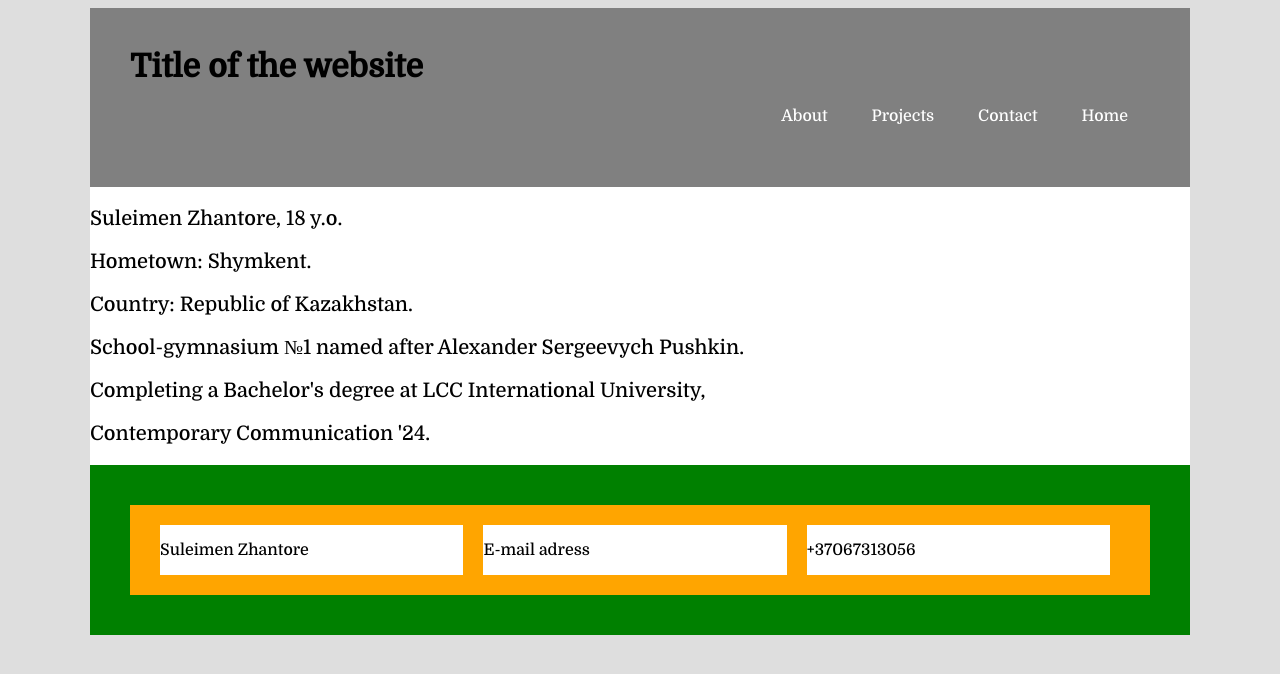
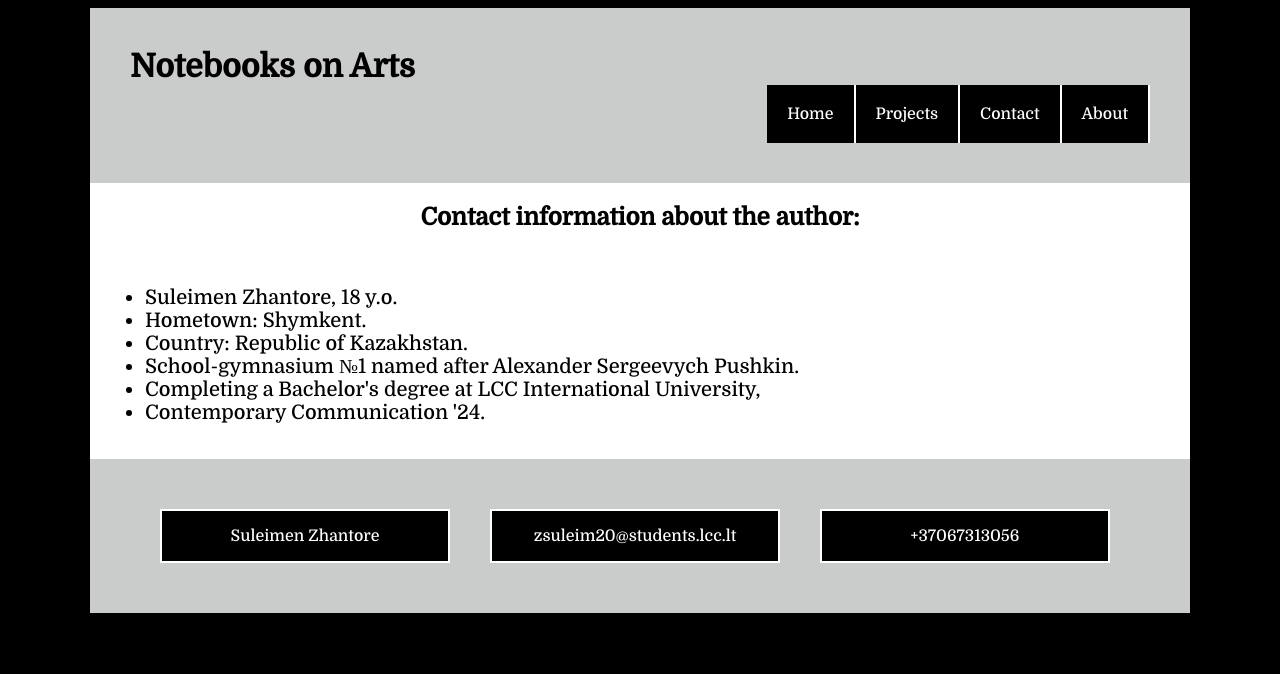
Before and after one commit to ZhantoreS/ZhantoreS.github.io, a plain HTML site: page contact.html in a window 1280 px wide. Drawn offline with Linux system fonts and the light colour scheme.

Commit message:
Add files via upload

```diff
--- a/Style.css
+++ b/Style.css
@@ -1,5 +1,5 @@
 body {
-	background-color: #dedede;
+	background-color: white;
 }
 
 #container{
@@ -8,9 +8,24 @@ body {
 	background-color: white;
 }
 
+body{
+	background-color: #000;
+}
+
+main h2{
+	font-family: 'Domine', serif;
+	background-color: white;
+}
+
+main h1{
+	font-family: 'Domine', serif;
+	background-color: white;
+}
+
 header{
-	background-color: grey;
+	background-color: #cacccb;
 	padding: 40px;
+	font-family: 'Domine', serif;
 }
 
 header h2{
@@ -19,6 +34,7 @@ header h2{
 	padding-right: 20px;
 	padding-bottom: 10px;
 }
+
 
 nav ul{
 	list-style-type: none;
@@ -33,24 +49,25 @@ nav li{
 
 nav li a{
 	display: block;
-  color: white;
+	color: #fff;
 	text-align: center;
-  padding: 22px 22px;
+	padding: 20px 20px;
 	text-decoration: none;
 	font-family: 'Domine', serif;
-  background-color: grey-blue;
+	background-color: #000;
+	border-right: 2px solid #fff;
 }
 
 nav li a:hover{
-  background-color: #111;
+	background-color: #cacccb;
 }
 
 li a:hover:not(.active) {
-  background-color: #111;
+	background-color: #cacccb;
 }
 
 .active {
-  background-color: #04AA6D;
+	background-color: #cacccb;
 }
 
 header h1{
@@ -59,8 +76,18 @@ header h1{
 }
 
 footer {
-	background-color: green;
+	background-color: #cacccb;
 	padding: 40px;
+}
+
+.link{
+	text-decoration: none;
+	color: black;
+}
+
+.email{
+	text-decoration: none;
+	color: white;
 }
 
 #charlie {
@@ -78,40 +105,62 @@ main p{
 	font-family: 'Domine', serif;
 }
 
-main h2{
+#cia{
+	text-align: center;
 	font-family: 'Domine', serif;
-	background-color: grey;
 }
 
-main h1{
+
+.contact{
 	font-family: 'Domine', serif;
+	font-size: 20px;
+
 }
 
 .two-column{
 	display: grid;
 	grid-template-columns: 50% 50%;
 	padding: 40px;
-	background-color: pink;
+	background-color: #fff;
 }
 
 .two-column div{
-	background-color: white;
+	background-color: #fff;
 	margin-left: 10px;
 	margin-right: 10px;
+	text-align: center;
 	font-family: 'Domine', serif;
+	text-decoration: none;
+
 }
 
 .three-column{
 	display: grid;
 	grid-template-columns: 33% 33% 33%;
-	padding: 20px;
-	background-color: orange;
+	padding: 10px 10px;
+	color: #000;
+	background-color: #cacccb;
 }
 
 
 .three-column div{
-	background-color: white;
-	margin-left: 10px;
-	margin-right: 10px;
+	background-color: #000;
+	margin-left: 20px;
+	margin-right: 20px;
+	text-align: center;
+	border-width: 2px;
+	border-color: #fff;
+	border-style: solid;
+	color: #fff;
 	font-family: 'Domine', serif;
 }
+
+.contact{
+	background: #fff;
+	padding: 15px;
+}
+
+article p{
+	background-color: #fff;
+	font-size: 16px;
+}
--- a/contact.html
+++ b/contact.html
@@ -8,24 +8,30 @@
 	<body>
 		<div id="container">
 		<header>
-			<h1> Title of the website</h1>
+			<h1>Notebooks on Arts</h1>
 			<nav>
 				<ul>
-				  <li><a href="index.html">Home</a></li>
+				  <li><a href="about.html">About</a></li>
 				  <li><a href="contact.html">Contact</a></li>
 				  <li><a href="projects.html">Projects</a></li>
-				  <li><a href="about.html">About</a></li>
+				  <li><a href="index.html">Home</a></li>
 				</ul>
 			</nav>
 		</header>
 		<main>
-			<p>Suleimen Zhantore, 18 y.o.</p>
-			<p>Hometown: Shymkent.</p>
-			<p>Country: Republic of Kazakhstan.</p>
-			<p>School-gymnasium №1 named after Alexander Sergeevych Pushkin.</p>
-			<p>Completing a Bachelor's degree at LCC International University,</p>
-			<p>Contemporary Communication '24.</p>
-
+			<h2 id="cia">Contact information about the author:</h2>
+			<div class="contact">
+				<div>
+					<ul>
+						<li>Suleimen Zhantore, 18 y.o.</li>
+						<li>Hometown: Shymkent.</li>
+						<li>Country: Republic of Kazakhstan.</li>
+						<li>School-gymnasium №1 named after Alexander Sergeevych Pushkin.</li>
+						<li>Completing a Bachelor's degree at LCC International University,</li>
+						<li>Contemporary Communication '24.</li>
+					</ul>
+				</div>
+			</div>
 		</main>
 		<footer>
 			<div class="three-column">
@@ -33,7 +39,9 @@
 					<p>Suleimen Zhantore</p>
 				</div>
 				<div>
-					<p>E-mail adress</p>
+					<a class="email" href="mailto:zsuleim20@students.lcc.lt">
+					<p>zsuleim20@students.lcc.lt</p>
+					</a>
 				</div>
 				<div>
 					<p>+37067313056</p>
```
Also changed, not shown: about.html (+6 -4 lines), index.html (+9 -3 lines), projects.html (+10 -4 lines), thegoldrush.html (added, +49 -0 lines), thekid.html (added, +52 -0 lines). Lines whose indentation alone changed are shown as unchanged.
